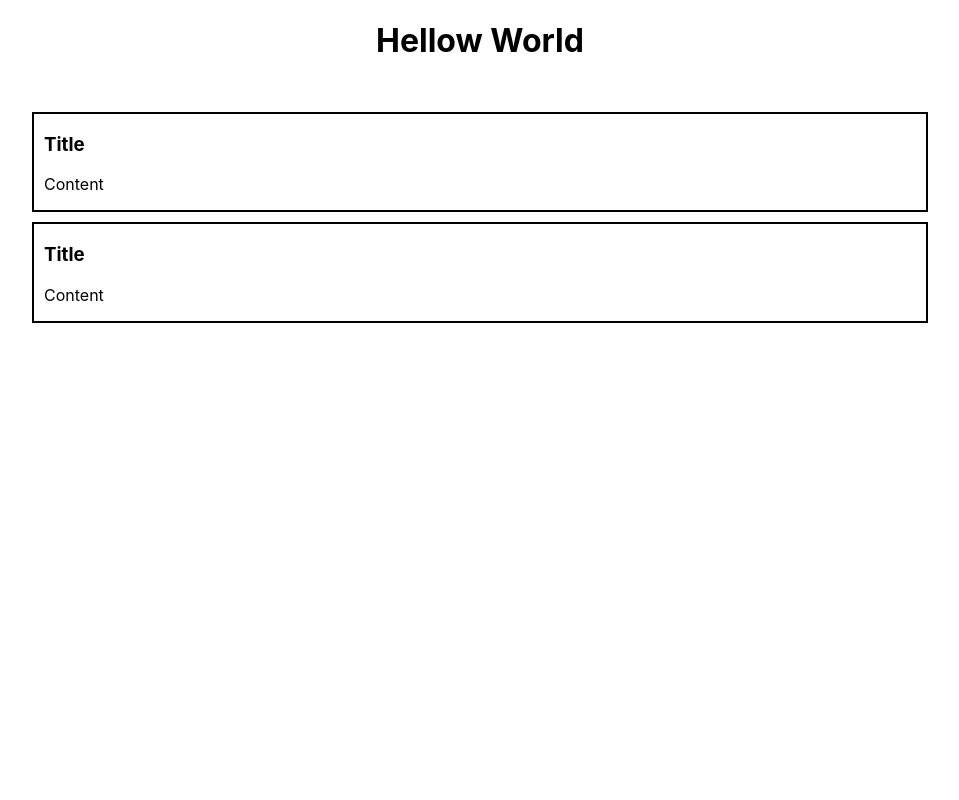
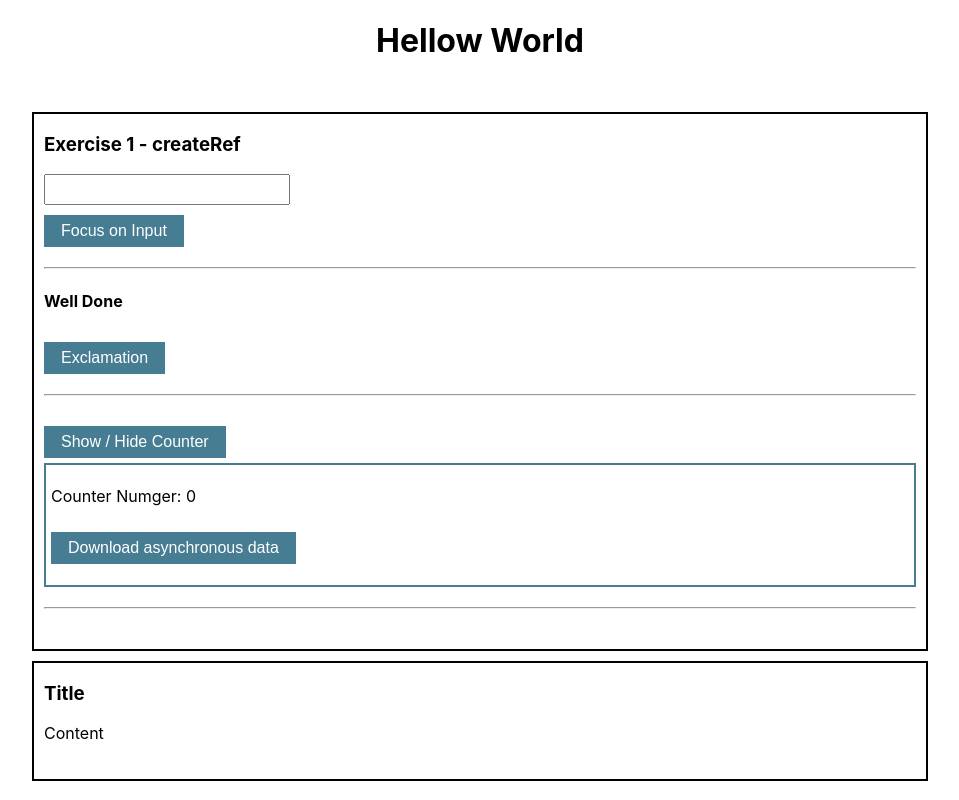
Before and after one commit to ArekeL/cra_ex_10_hooks_and_methods, a React (Create React App) app: page / in a window 1280 px wide. Shown: the whole page, without its empty margins (160-1119 px from the left). Built offline with nearby package versions, Linux system fonts and the light colour scheme.

Commit message:
createRef

```diff
--- a/src/components/App.css
+++ b/src/components/App.css
@@ -6,5 +6,40 @@
 	border: 2px solid black;
 	margin: 10px 15%;
 	padding-left: 10px;
+	padding-right: 10px;
+	padding-bottom: 20px;
 	text-align: left;
 }
+
+input {
+	font-size: 18px;
+	padding: 3px 5px;
+}
+
+button {
+	margin-top: 10px;
+	background-color: rgb(70, 125, 147);
+	color: white;
+	border-style: solid;
+	border-color: rgb(70, 125, 147);
+	font-size: 16px;
+	padding: 5px 15px;
+	cursor: pointer;
+	transition: 0.5s;
+}
+button:hover {
+	margin-top: 10px;
+	background-color: white;
+	color: rgb(70, 125, 147);
+	border-color: rgb(70, 125, 147);
+}
+.break {
+	margin: 20px auto;
+}
+
+.hideBox {
+	border: 2px solid rgb(70, 125, 147);
+	padding: 5px 5px;
+	height: 110px;
+	margin: 5px auto;
+}
--- a/src/components/ExOne.js
+++ b/src/components/ExOne.js
@@ -1,10 +1,51 @@
-const ExOne = () => {
-	return (
-		<div className='wraper'>
-			<h3>Title</h3>
-			<p>Content</p>
-		</div>
-	);
-};
+import React, { createRef, PureComponent } from "react";
+import ExOneCounter from "./ExOneCounter";
+
+class ExOne extends PureComponent {
+	textImput = createRef();
+	addExclamation = createRef();
+	state = {
+		counterVisibility: true,
+	};
+
+	render() {
+		const counterElement = this.state.counterVisibility ? (
+			<ExOneCounter />
+		) : (
+			"Counter has been hidden"
+		);
+		return (
+			<div className='wraper'>
+				<h3>Exercise 1 - createRef</h3>
+				<input ref={this.textImput} type='text' />
+				<br />
+				<button onClick={this.handleFocusOnImput}>Focus on Input</button>
+				<div className='break'>
+					<hr />
+				</div>
+				<h4 ref={this.addExclamation}>Well Done</h4>
+				<button onClick={this.handleAddExlamation}>Exclamation</button>
+				<div className='break'>
+					<hr />
+				</div>
+				<button onClick={this.handleToggleVisibilityCounter}>
+					Show / Hide Counter
+				</button>
+				<div className='hideBox'>{counterElement}</div>
+				<div className='break'>
+					<hr />
+				</div>
+			</div>
+		);
+	}
+	handleFocusOnImput = () => this.textImput.current.focus();
+
+	handleAddExlamation = () => (this.addExclamation.current.textContent += "!");
+
+	handleToggleVisibilityCounter = () =>
+		this.setState((prevState) => ({
+			counterVisibility: !prevState.counterVisibility,
+		}));
+}
 
 export default ExOne;
--- /dev/null
+++ b/src/components/ExOneCounter.js
@@ -0,0 +1,31 @@
+import React, { createRef, PureComponent } from "react";
+
+class ExOneCounter extends PureComponent {
+	state = {
+		counter: 0,
+	};
+
+	componentRef = createRef();
+	render() {
+		const { counter } = this.state;
+		return (
+			<div ref={this.componentRef}>
+				<p>Counter Numger: {counter}</p>
+				<button onClick={this.handelDownoadAsyncData}>
+					Download asynchronous data
+				</button>
+			</div>
+		);
+	}
+
+	handelDownoadAsyncData = () =>
+		setTimeout(() => {
+			if (this.componentRef.current) {
+				this.setState((prevState) => ({
+					counter: prevState.counter + 1,
+				}));
+			}
+		}, 3000);
+}
+
+export default ExOneCounter;
```
